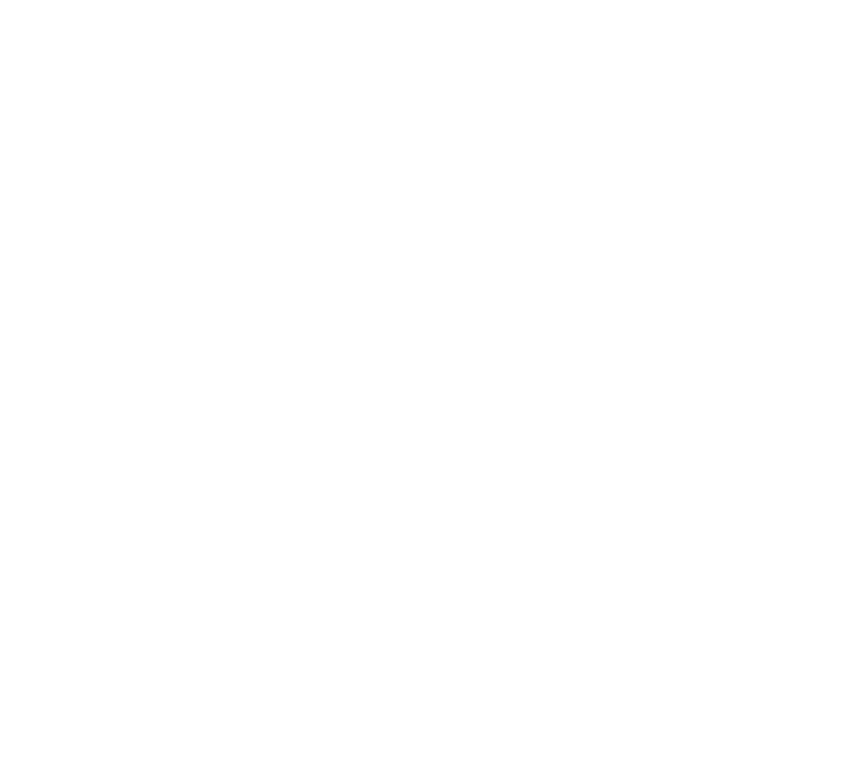
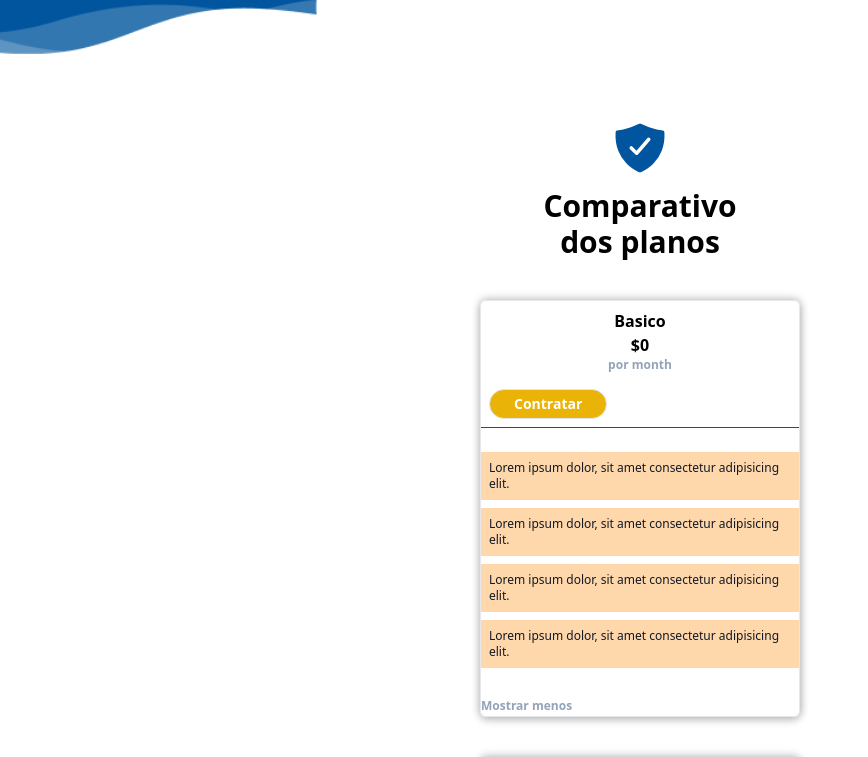
Before and after one commit to luxsoftw/SweetHubFrontend, a Next.js app: page /prices in a window 1280 px wide. Shown: the part 300-1057 px from the top of the page, without its empty margins (0-868 px from the left). Before the commit the page ends 800 px from the top, so only its background shows below. Built offline with nearby package versions, Linux system fonts and the light colour scheme.

Commit message:
feat(price): styled component Price, created components Button e Card

```diff
--- /dev/null
+++ b/app/prices/Components/button.tsx
@@ -0,0 +1,9 @@
+const ButtonHire = () => {
+   return (
+      <button className="mt-4 self-start rounded-2xl border bg-yellow-500 px-6 py-1 text-sm font-bold text-white">
+         Contratar
+      </button>
+   );
+};
+
+export default ButtonHire;
--- a/app/prices/page.tsx
+++ b/app/prices/page.tsx
@@ -1,5 +1,119 @@
+import Header from "../components/header";
+import { IoShieldCheckmark } from "react-icons/io5";
+import Button from "./Components/button";
+
 const PricePage = () => {
-   return <div>price</div>;
+   return (
+      <div className="font-sans">
+         <section className="relative z-10 h-[420px] w-full bg-bg-header bg-contain bg-no-repeat">
+            <Header />
+         </section>
+         <section className="flex flex-col items-center gap-10 bg-white">
+            <div className="flex flex-col items-center gap-3">
+               <p>
+                  <IoShieldCheckmark className="size-14 text-tertiary" />
+               </p>
+               <h1 className="w-full max-w-52 text-center text-3xl font-bold">
+                  Comparativo dos planos
+               </h1>
+            </div>
+
+            <article className="w-full max-w-xs rounded-md border shadow-rounded">
+               <div className="flex flex-col items-center border-b border-tertiary p-2">
+                  <h3 className="font-bold">Basico</h3>
+                  <p className="font-bold">$0</p>
+                  <p className="text-xs font-bold text-slate-400">por month</p>
+
+                  <Button />
+               </div>
+
+               <div className="py-6">
+                  <ul className="flex flex-col gap-2">
+                     <li className="bg-orange-200 py-2 pl-2 text-xs font-light text-gray-900">
+                        Lorem ipsum dolor, sit amet consectetur adipisicing
+                        elit.
+                     </li>
+                     <li className="bg-orange-200 py-2 pl-2 text-xs font-light text-gray-900">
+                        Lorem ipsum dolor, sit amet consectetur adipisicing
+                        elit.
+                     </li>
+                     <li className="bg-orange-200 py-2 pl-2 text-xs font-light text-gray-900">
+                        Lorem ipsum dolor, sit amet consectetur adipisicing
+                        elit.
+                     </li>
+                     <li className="bg-orange-200 py-2 pl-2 text-xs font-light text-gray-900">
+                        Lorem ipsum dolor, sit amet consectetur adipisicing
+                        elit.
+                     </li>
+                  </ul>
+               </div>
+               <button className="text-xs font-bold text-slate-400">
+                  Mostrar menos
+               </button>
+            </article>
+
+            <article className="w-full max-w-xs rounded-md border shadow-rounded">
+               <div className="flex flex-col items-center border-b border-tertiary p-2">
+                  <h3 className="font-bold">Basico</h3>
+                  <p className="font-bold">$0</p>
+                  <p className="text-xs font-bold text-slate-400">por month</p>
+
+                  <Button />
+               </div>
+               <button className="text-xs font-bold text-slate-400">
+                  Mostrar menos
+               </button>
+            </article>
+
+            <article className="w-full max-w-xs rounded-md border shadow-rounded">
+               <div className="flex flex-col items-center border-b border-tertiary p-2">
+                  <h3 className="font-bold">Basico</h3>
+                  <p className="font-bold">$0</p>
+                  <p className="text-xs font-bold text-slate-400">por month</p>
+
+                  <Button />
+               </div>
+               <button className="text-xs font-bold text-slate-400">
+                  Mostrar menos
+               </button>
+            </article>
+
+            <div>
+               <h4>Dúvidas frequentes</h4>
+
+               <p>Lorem ipsum dolor sit amet consectetur adipisicing elit.</p>
+            </div>
+
+            <div>
+               <ul>
+                  <li>
+                     1 opção
+                     <p>Lorem ipsum dolor sit.</p>
+                  </li>
+                  <li>
+                     2 opção
+                     <p>Lorem ipsum dolor sit.</p>
+                  </li>
+                  <li>
+                     3 opção
+                     <p>Lorem ipsum dolor sit.</p>
+                  </li>
+                  <li>
+                     4 opção
+                     <p>Lorem ipsum dolor sit.</p>
+                  </li>
+                  <li>
+                     5 opção
+                     <p>Lorem ipsum dolor sit.</p>
+                  </li>
+               </ul>
+            </div>
+         </section>
+         <section className="h-[420px] w-full bg-bg-header bg-contain bg-no-repeat">
+            <footer>Footer é Aqui</footer>
+         </section>
+      </div>
+   );
 };
 
 export default PricePage;
```
Also changed, not shown: app/prices/Components/card.tsx (added).
